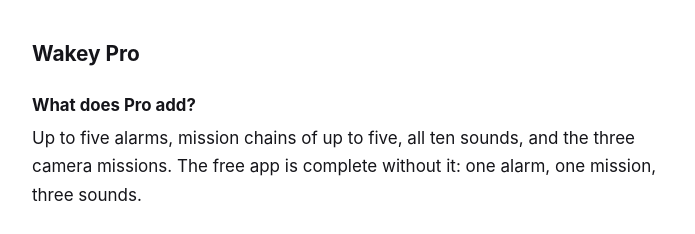
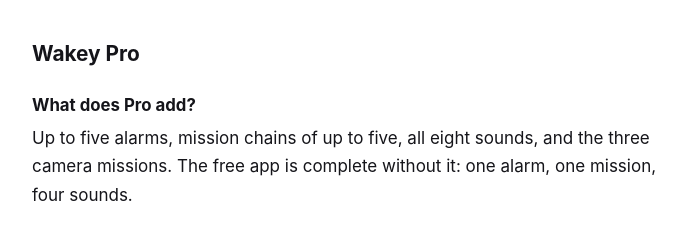
Before and after one commit to philipko100/wakey-site, a plain HTML site: page support/index.html in a window 1280 px wide. Shown: the part 2888-3122 px from the top of the page, 280-975 px from the left. Drawn offline with Linux system fonts and the light colour scheme.

Commit message:
Support: four free sounds, all eight with Wakey Pro (Arcade free; Chimes and Rooster removed from the app)
Co-Authored-By: Claude Opus 5.5 <noreply@anthropic.com>

```diff
--- a/support/index.html
+++ b/support/index.html
@@ -102,8 +102,8 @@
   <h2>Wakey Pro</h2>
 
   <h3>What does Pro add?</h3>
-  <p>Up to five alarms, mission chains of up to five, all ten sounds, and the three camera missions. The
-  free app is complete without it: one alarm, one mission, three sounds.</p>
+  <p>Up to five alarms, mission chains of up to five, all eight sounds, and the three camera missions. The
+  free app is complete without it: one alarm, one mission, four sounds.</p>
 
   <h3>How much is it?</h3>
   <p>US$1.99 per week, or US$29.99 per year paid up front, or, where Apple offers it (iOS 26.4 or
```
